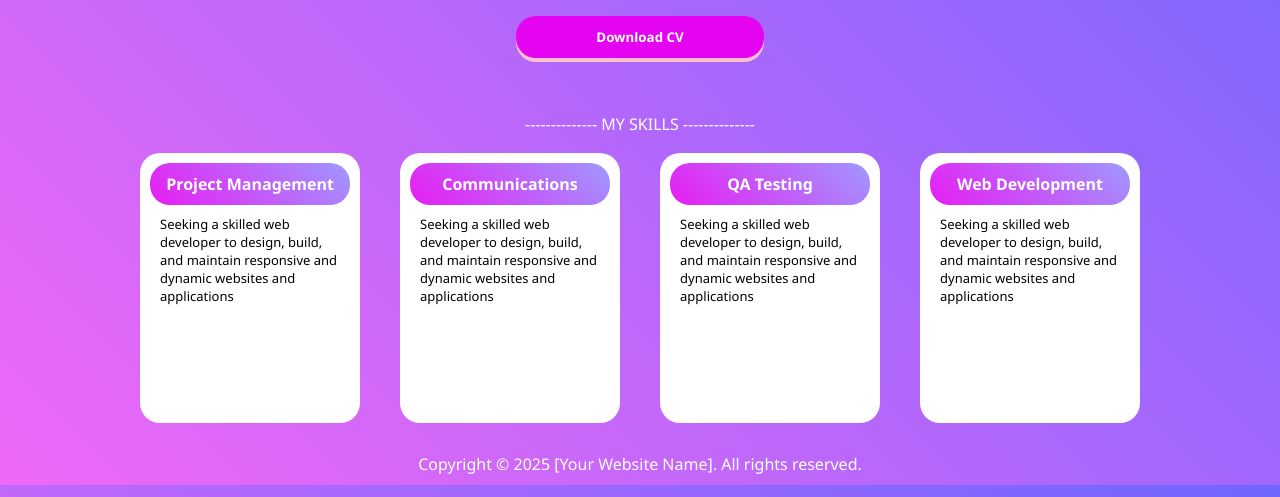
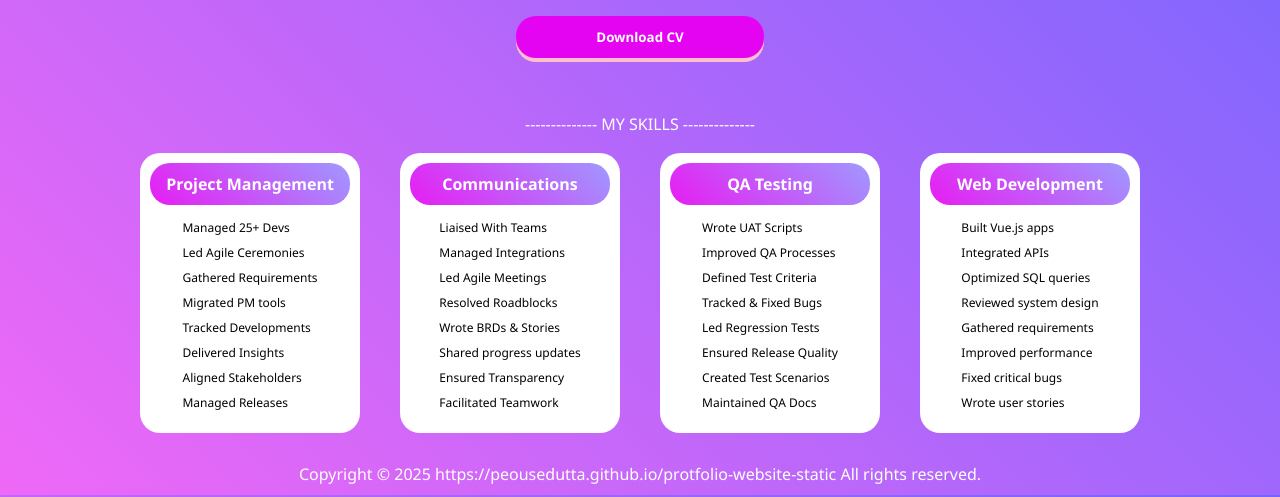
Before and after one commit to peousedutta/protfolio-website-static, a plain HTML site: page index.html in a window 1280 px wide. Shown: the part 303-800 px from the top of the page. Drawn offline with Linux system fonts and the light colour scheme.

Commit message:
final done

```diff
--- a/index.html
+++ b/index.html
@@ -4,7 +4,7 @@
         <meta charset="UTF-8">
         <meta name="viewport" content="width=device-width, initial-scale=1.0">
         <link rel="stylesheet" href="styles.css">
-    <title>Document</title>
+        <title>peousedutta</title>
     </head>
     <body>
         <div class="container">
@@ -15,7 +15,8 @@
                 <div class="pages">
                     <ul class="tabs">
                         <li><a href="#">Home</a></li>
-                    <li><a href="#">Projects</a></li>
+                        <li><a href="https://github.com/peousedutta"
+                                target="_blank">Projects</a></li>
                     </ul>
                 </div>
             </div>
@@ -24,11 +25,17 @@
                 <div class="content">
                     <div class="desp">
                         <p>I am <span>Peouse Dutta</span>.</p>
-                    <p class="details">Project Manager | Automation Testing Expert | Scrum Master</P>
-                    <p class="speech">I turn ideas into reality—efficiently and flawlessly.</p>
+                        <p class="details">Project Manager | 3+ years in Agile,
+                            QA & Product Delivery</p>
+                        <p class="speech">I turn ideas into reality—efficiently
+                            and flawlessly.</p>
                     </div>
                     <div class="btn">
+                        <a href="/assets/PEOUSE_DUTTA_CV.pdf"
+                            download="PEOUSE_DUTTA.pdf">
                             <button class="btn">Download CV</button>
+                        </a>
+
                     </div>
                 </div>
             </div>
@@ -37,29 +44,58 @@
                 <div class="card">
                     <div class="title">Project Management</div>
                     <div class="jobSet">
-                    <p>Seeking a skilled web developer to design, build, and maintain responsive and dynamic websites and applications</p>
+                        <li>Managed 25+ Devs</li>
+                        <li>Led Agile Ceremonies</li>
+                        <li>Gathered Requirements</li>
+                        <li>Migrated PM tools</li>
+                        <li>Tracked Developments</li>
+                        <li>Delivered Insights</li>
+                        <li>Aligned Stakeholders</li>
+                        <li>Managed Releases</li>
                     </div>
                 </div>
                 <div class="card">
                     <div class="title">Communications</div>
                     <div class="jobSet">
-                    <p>Seeking a skilled web developer to design, build, and maintain responsive and dynamic websites and applications</p>
+                        <li>Liaised With Teams</li>
+                        <li>Managed Integrations</li>
+                        <li>Led Agile Meetings</li>
+                        <li>Resolved Roadblocks</li>
+                        <li>Wrote BRDs & Stories</li>
+                        <li>Shared progress updates</li>
+                        <li>Ensured Transparency</li>
+                        <li>Facilitated Teamwork</li>
                     </div>
                 </div>
                 <div class="card">
                     <div class="title">QA Testing</div>
                     <div class="jobSet">
-                    <p>Seeking a skilled web developer to design, build, and maintain responsive and dynamic websites and applications</p>
+                        <li>Wrote UAT Scripts</li>
+                        <li>Improved QA Processes</li>
+                        <li>Defined Test Criteria</li>
+                        <li>Tracked & Fixed Bugs</li>
+                        <li>Led Regression Tests</li>
+                        <li>Ensured Release Quality</li>
+                        <li>Created Test Scenarios</li>
+                        <li>Maintained QA Docs</li>
                     </div>
                 </div>
                 <div class="card">
                     <div class="title">Web Development</div>
                     <div class="jobSet">
-                    <p>Seeking a skilled web developer to design, build, and maintain responsive and dynamic websites and applications</p>
+                        <li>Built Vue.js apps</li>
+                        <li>Integrated APIs</li>
+                        <li>Optimized SQL queries</li>
+                        <li>Reviewed system design</li>
+                        <li>Gathered requirements</li>
+                        <li>Improved performance</li>
+                        <li>Fixed critical bugs</li>
+                        <li>Wrote user stories</li>
                     </div>
                 </div>
             </div>
-        <div class="copyright">Copyright © 2025 [Your Website Name]. All rights reserved.</div>
+            <div class="copyright">Copyright © 2025 https://peousedutta.github.io/protfolio-website-static All
+                rights reserved.</div>
         </div>
     </body>
 </html>
--- a/styles.css
+++ b/styles.css
@@ -35,7 +35,7 @@ ul{
     justify-content: space-between;
     align-items: center;
 }
-li{
+.container .navbar li{
     padding: 10px 20px;
 }
 .logo{
@@ -132,7 +132,7 @@ button:active{
 }
 .skillsSections .card{
     max-width: 200px;
-    height: 250px;
+    height: 260px;
     background-color: white;
     display: flex;
     flex-direction: column;
@@ -157,6 +157,12 @@ button:active{
     padding: 10px;
     font-size: small;
 }
+.card li{
+    list-style-type: none;
+    padding: 4px;
+    font-size: 12px;
+    font-weight: 500;
+}
 
 /* Copyright */
 .copyright{
```
Also changed, not shown: assets/20945227.jpg (deleted), assets/4380747.jpg (deleted), assets/43807472.jpg (deleted), assets/4380747copy.jpg (deleted), 1 other file. Lines whose indentation alone changed are shown as unchanged.
